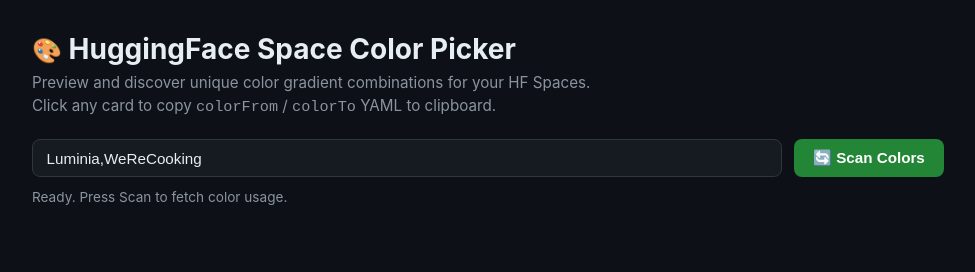
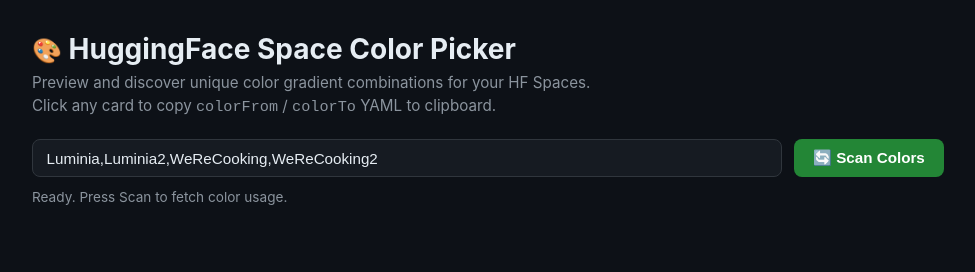
Before and after one commit to Katehuuh/Katehuuh.github.io, a plain HTML site: page demos/[TOOL]-HF-Color-Picker.html in a window 1280 px wide. Shown: the whole page, without its empty margins (152-1127 px from the left). Drawn offline with Linux system fonts and the light colour scheme.

Commit message:
Default the picker to all four orgs

```diff
--- a/demos/[TOOL]-HF-Color-Picker.html
+++ b/demos/[TOOL]-HF-Color-Picker.html
@@ -264,7 +264,8 @@
     <h1><span class="emoji">🎨</span> HuggingFace Space Color Picker</h1>
     <p class="subtitle">Preview and discover unique color gradient combinations for your HF Spaces.<br>Click any card to copy <code>colorFrom</code> / <code>colorTo</code> YAML to clipboard.</p>
     <div class="input-row">
-      <input type="text" id="orgs" value="Luminia,WeReCooking" placeholder="Orgs / usernames (comma-separated)">
+      <input type="text" id="orgs" value="Luminia,Luminia2,WeReCooking,WeReCooking2"
+             placeholder="Luminia,Luminia2,WeReCooking,WeReCooking2">
       <button id="scan">🔄 Scan Colors</button>
     </div>
     <div id="status">Ready. Press Scan to fetch color usage.</div>
```
